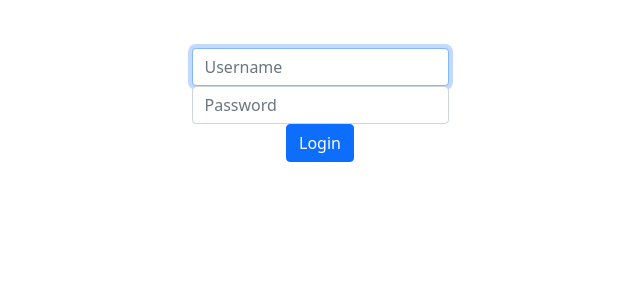
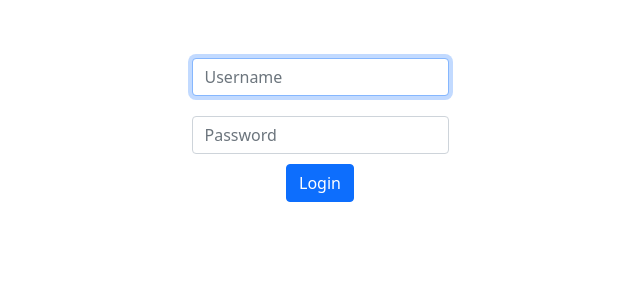
Before and after one commit to MaoMaoCake/webstore, a Flask app: page /login in a window 1280 px wide. Shown: the part 56-356 px from the top of the page, without its empty margins (320-960 px from the left). Run offline with Flask 2, Linux system fonts and the light colour scheme.

Commit message:
login prettify

```diff
--- a/static/styles.css
+++ b/static/css/styles.css
@@ -1,10 +1,18 @@
 main .form-control
 {
     /* Center form controls */
-    display: inline-block;
-
     /* Override Bootstrap's 100% width for form controls */
     width: auto;
+}
+main .form-group{
+    padding: 10px;
+}
+
+main .form-block{
+    display: flex;
+    align-items: center;
+    justify-content: space-around;
+    flex-direction: column;
 }
 
 main
@@ -14,6 +22,8 @@ main
 
     /* Center contents */
     text-align: center;
+
+    justify-content: center;
 }
 
 main img
--- a/templates/layout.html
+++ b/templates/layout.html
@@ -6,7 +6,7 @@
     <meta name="viewport" content="width=device-width, initial-scale=1">
     <!-- CSS only -->
     <link href="https://cdn.jsdelivr.net/npm/bootstrap@5.0.1/dist/css/bootstrap.min.css" rel="stylesheet" integrity="sha384-+0n0xVW2eSR5OomGNYDnhzAbDsOXxcvSN1TPprVMTNDbiYZCxYbOOl7+AMvyTG2x" crossorigin="anonymous">
-    <link href="/static/styles.css" rel="stylesheet">
+    <link href="/static/css/styles.css" rel="stylesheet">
     <!-- JavaScript Bundle with Popper -->
    <script src="https://cdn.jsdelivr.net/npm/@popperjs/core@2.9.2/dist/umd/popper.min.js" integrity="sha384-IQsoLXl5PILFhosVNubq5LC7Qb9DXgDA9i+tQ8Zj3iwWAwPtgFTxbJ8NT4GN1R8p" crossorigin="anonymous"></script>
     <script src="https://cdn.jsdelivr.net/npm/bootstrap@5.0.1/dist/js/bootstrap.min.js" integrity="sha384-Atwg2Pkwv9vp0ygtn1JAojH0nYbwNJLPhwyoVbhoPwBhjQPR5VtM2+xf0Uwh9KtT" crossorigin="anonymous"></script>
--- a/templates/login.html
+++ b/templates/login.html
@@ -5,7 +5,7 @@
 {% endblock %}
 
 {% block main %}
-    <form action="/login" method="post">
+    <form action="/login" method="post" class="form-block">
         <div class="form-group">
             <input autocomplete="off" autofocus class="form-control" name="username" placeholder="Username" type="text">
         </div>
```
